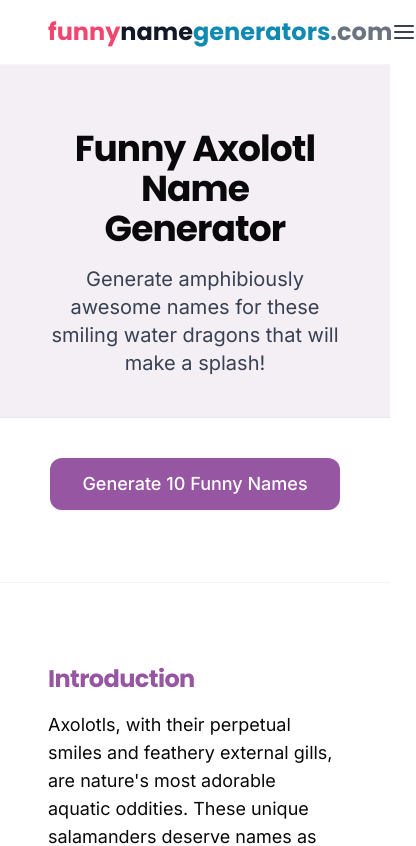
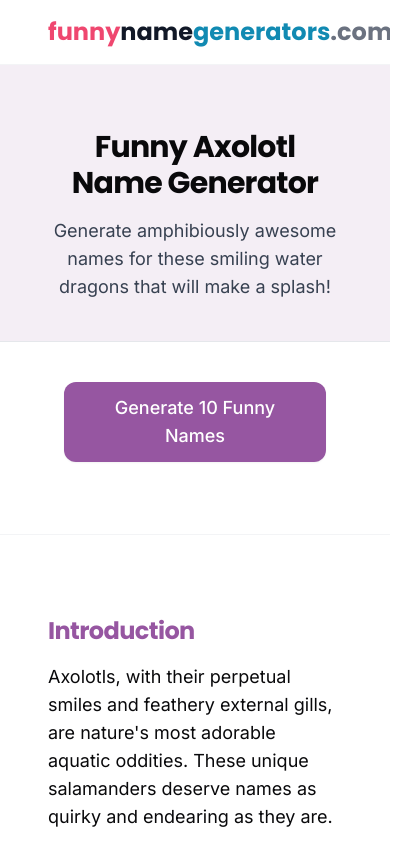
Before and after one commit to Zeetox12345/funnynamegenerators, a React (Vite) app: page /generator/axolotl in a window 390 px wide. Shown: the top 846 px of the page, 416 px wide, since content can reach past the window. Built offline with nearby package versions, Linux system fonts and the light colour scheme.

Commit message:
Fix phone sizing
Addresses horizontal scrolling issue on phone screens.

```diff
--- a/src/components/NameGenerator.tsx
+++ b/src/components/NameGenerator.tsx
@@ -71,12 +71,12 @@ const NameGenerator = ({ category, accentColor }: NameGeneratorProps) => {
   };
 
   return (
-    <div className="w-full max-w-3xl mx-auto">
+    <div className="w-full max-w-3xl mx-auto px-4">
       <div className="text-center mb-8">
         <button
           onClick={generateNames}
           disabled={isGenerating}
-          className={`generate-button ${btnColorClass} text-white font-medium rounded-lg px-8 py-3 shadow-sm focus:outline-none focus:ring-4 transition-all text-lg`}
+          className={`generate-button ${btnColorClass} text-white font-medium rounded-lg px-6 sm:px-8 py-3 shadow-sm focus:outline-none focus:ring-4 transition-all text-lg`}
         >
           {isGenerating ? (
             <span className="flex items-center">
@@ -109,10 +109,10 @@ const NameGenerator = ({ category, accentColor }: NameGeneratorProps) => {
                 }}
               >
                 <div className="flex justify-between items-center">
-                  <p className="text-lg font-medium">{name}</p>
+                  <p className="text-lg font-medium break-words overflow-hidden">{name}</p>
                   <button
                     onClick={() => copyToClipboard(name)}
-                    className="text-gray-400 opacity-0 group-hover:opacity-100 transition-opacity focus:opacity-100 p-1 hover:text-gray-700 rounded focus:outline-none"
+                    className="text-gray-400 opacity-0 group-hover:opacity-100 transition-opacity focus:opacity-100 p-1 hover:text-gray-700 rounded focus:outline-none flex-shrink-0 ml-2"
                     aria-label="Copy to clipboard"
                   >
                     <svg xmlns="http://www.w3.org/2000/svg" className="h-5 w-5" viewBox="0 0 24 24" fill="none" stroke="currentColor" strokeWidth="2" strokeLinecap="round" strokeLinejoin="round">
--- a/src/index.css
+++ b/src/index.css
@@ -83,6 +83,10 @@
     @apply border-border;
   }
 
+  html, body {
+    @apply overflow-x-hidden max-w-[100vw];
+  }
+
   body {
     @apply bg-background text-foreground font-sans;
   }
@@ -92,15 +96,15 @@
   }
 
   h1 {
-    @apply text-4xl md:text-5xl lg:text-6xl;
+    @apply text-3xl md:text-5xl lg:text-6xl;
   }
 
   h2 {
-    @apply text-3xl md:text-4xl;
+    @apply text-2xl md:text-4xl;
   }
 
   h3 {
-    @apply text-2xl md:text-3xl;
+    @apply text-xl md:text-3xl;
   }
 }
 
--- a/src/pages/Generator.tsx
+++ b/src/pages/Generator.tsx
@@ -53,7 +53,7 @@ const Generator = () => {
   };
 
   return (
-    <div ref={pageRef} className="min-h-screen flex flex-col">
+    <div ref={pageRef} className="min-h-screen flex flex-col overflow-x-hidden">
       <Header />
 
       <main className="flex-grow">
@@ -61,8 +61,8 @@ const Generator = () => {
         <section className={`${getBgColorClass(generator.color)} pt-16 pb-10 px-4 md:px-8 border-b border-gray-200`}>
           <div className="container mx-auto max-w-4xl opacity-0 animate-slide-down" style={{ animationDelay: '0.1s', animationFillMode: 'forwards' }}>
             <div className="text-center">
-              <h1 className="text-4xl md:text-5xl font-bold mb-4">{generator.title}</h1>
-              <p className="text-xl text-gray-700 max-w-3xl mx-auto">{generator.description}</p>
+              <h1 className="text-3xl sm:text-4xl md:text-5xl font-bold mb-4">{generator.title}</h1>
+              <p className="text-lg sm:text-xl text-gray-700 max-w-3xl mx-auto">{generator.description}</p>
             </div>
           </div>
         </section>
```
